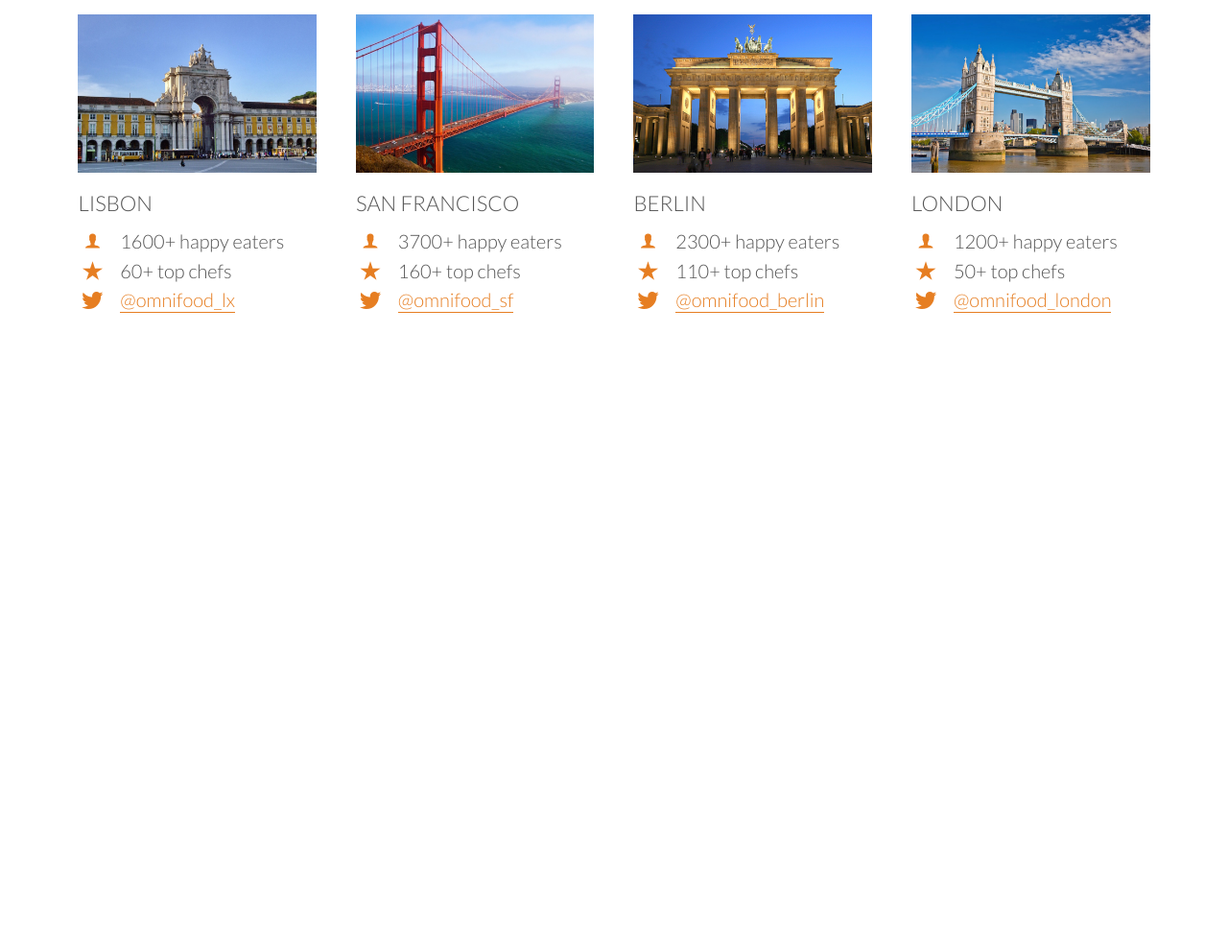
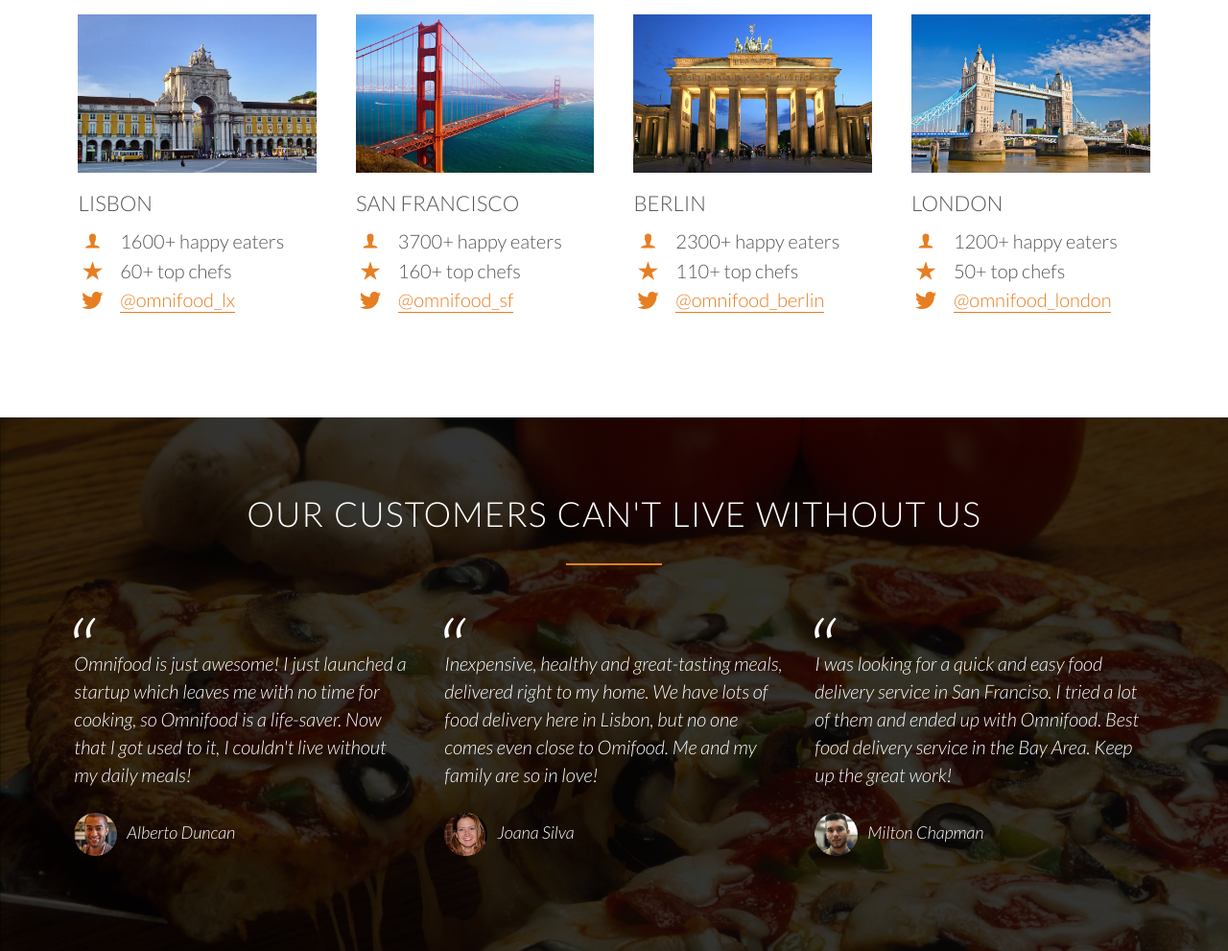
Before and after one commit to jessicaMarquess/Omnifood, a plain HTML site: page index.html in a window 1280 px wide. Shown: the part 2900-3891 px from the top of the page at 96% size. Before the commit the page ends 3335 px from the top, so only its background shows below. Drawn offline with Linux system fonts and the light colour scheme; files whose address does not match are found by name.

Commit message:
aadd section testimonials

```diff
--- a/index.html
+++ b/index.html
@@ -223,5 +223,30 @@
             </div>
         </div>
     </section>
+    <section class="section-testimonials">
+        <div class="row">
+            <h2>Our customers can't live without us</h2>
+        </div>
+        <div class="row">
+            <div class="col span-1-of-3">
+                <blockquote>
+                    Omnifood is just awesome! I just launched a startup which leaves me with no time for cooking, so Omnifood is a life-saver. Now that I got used to it, I couldn't live without my daily meals!
+                    <cite><img src="resources/img/customer-1.jpg">Alberto Duncan</cite>
+                </blockquote>
+            </div>
+            <div class="col span-1-of-3">
+                <blockquote>
+                    Inexpensive, healthy and great-tasting meals, delivered right to my home. We have lots of food delivery here in Lisbon, but no one comes even close to Omifood. Me and my family are so in love!
+                    <cite><img src="resources/img/customer-2.jpg">Joana Silva</cite>
+                </blockquote>
+            </div>
+            <div class="col span-1-of-3">
+                <blockquote>
+                    I was looking for a quick and easy food delivery service in San Franciso. I tried a lot of them and ended up with Omnifood. Best food delivery service in the Bay Area. Keep up the great work!
+                    <cite><img src="resources/img/customer-3.jpg">Milton Chapman</cite>
+                </blockquote>
+            </div>
+        </div>
+    </section>
 </body>
 </html>
--- a/resources/css/style.css
+++ b/resources/css/style.css
@@ -150,6 +150,7 @@ header{
     background-image: linear-gradient(rgba(0, 0, 0, 0.7), rgba(0, 0, 0, 0.7)), url(img/hero.jpg);
     background-size: cover;
     background-position: center;
+    background-attachment: fixed;
 }
 .hero-text-box{
     position: absolute;
@@ -290,3 +291,38 @@ header{
 .city-feature{
     margin-bottom: 5px;
 }
+/* --------------------------------------------------------- */
+                        /*TESTIMONIALS*/
+/* --------------------------------------------------------- */
+.section-testimonials{
+    background-image: linear-gradient(rgba(0,0,0,0.8),rgba(0,0,0,0.8)),url(img/back-customers.jpg);
+    background-size: cover;
+    color: #fff;
+    background-attachment: fixed;
+}
+blockquote{
+    padding: 2%;
+    font-style: italic;
+    line-height: 145%;
+    position: relative;
+    margin-top: 40px;
+}
+blockquote:before{
+    content: "\201C";
+    font-size: 500%;
+    display: block;
+    position: absolute;
+    top: -5px;
+    left: -3px;
+}
+cite{
+    font-size: 90%;
+    margin-top: 25px;
+    display: block;
+}
+cite img{
+    height: 45px;
+    border-radius: 50%;
+    margin-right: 10px;
+    vertical-align: middle;
+}
```
Also changed, not shown: resources/css/img/back-customers.jpg (added).
